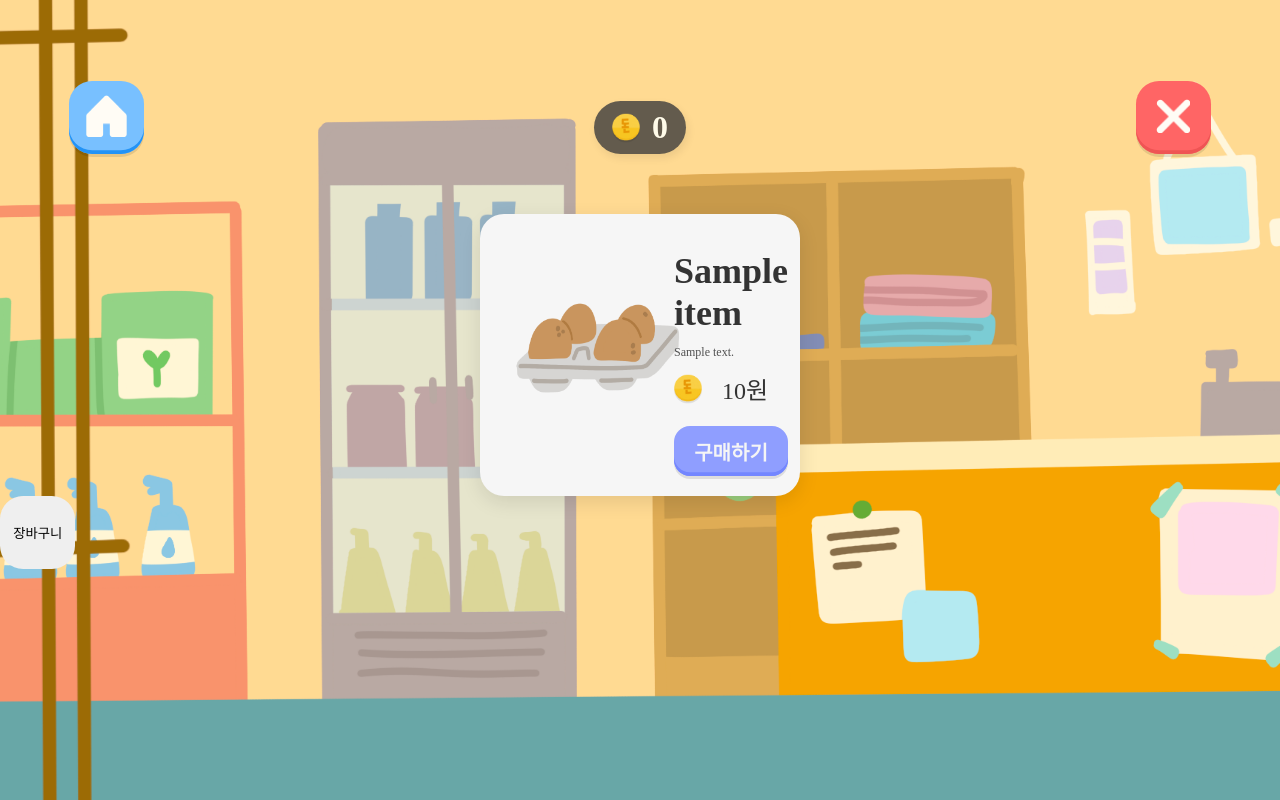
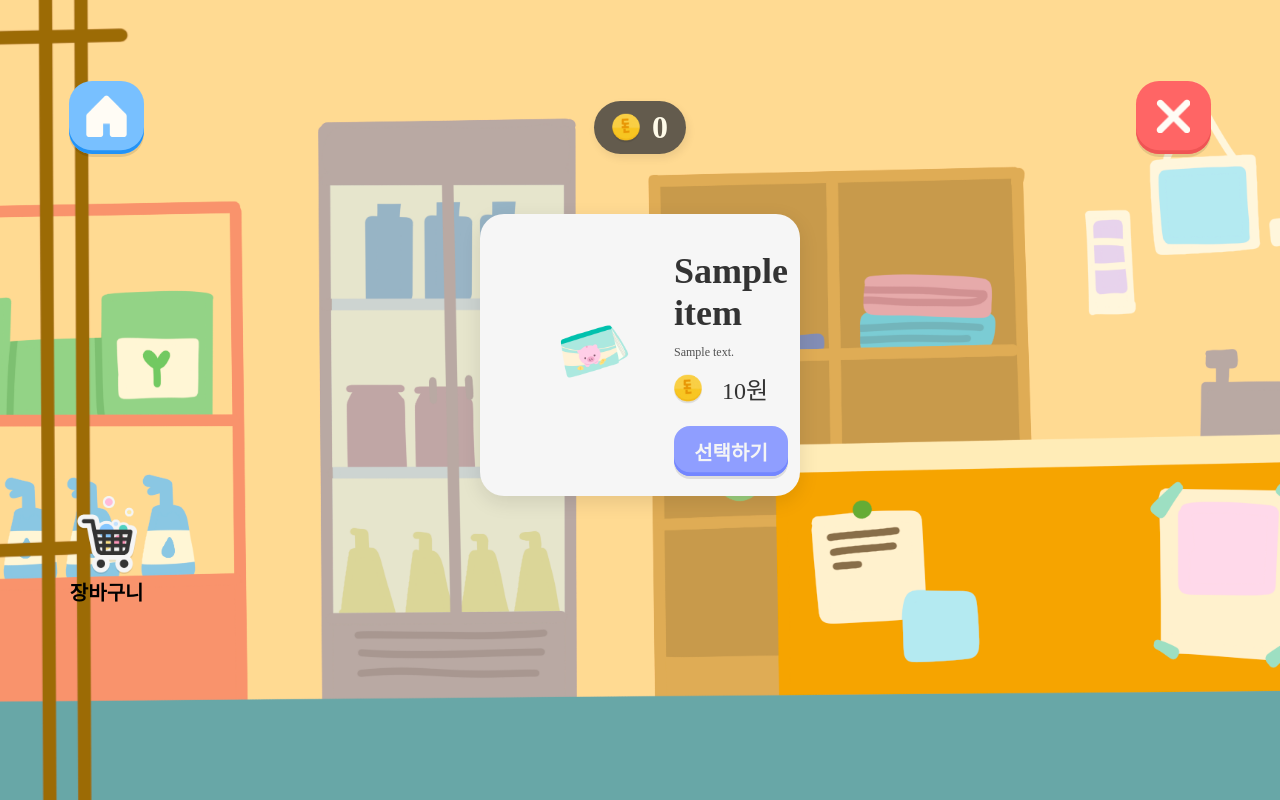
Before and after one commit to jwkwon-715/donimoney, a Node server app: page /game/mart/itemList in a window 1280 px wide. Run offline with Node 20, Linux system fonts and the light colour scheme; a user stored in the database is signed in; tables that the repository leaves empty hold one stand-in row (values such as "Sample post"); some libraries are stand-ins or nearby versions; some web fonts are replaced.

Commit message:
mart style 수정, 이미지 경로 수정
- mart 영수증 및 장바구니 아이콘 스타일 수정
- item_id로 이미지 받도록 item_id와 이미지 파일 이름 매핑, 경로 수정
- storyScene nav-buttons padding 값 수정

```diff
--- a/public/stylesheets/martItem.css
+++ b/public/stylesheets/martItem.css
@@ -141,15 +137,26 @@ body {
     position: relative;
 }
 
+#toggle-cart-btn {
+    background: none;
+    margin-left: 69px;
+}
+
 .cart-icon {
     width: 60px;
-    margin-bottom: 10px;
 }
 
 h2 {
     font-family: 'Cafe24DongDong';
     font-size: 64px;
     color: #333333;
+    display: flex;
+    justify-content: center;
+}
+
+h3 {
+    font-family: 'Cafe24DongDong';
+    font-size: 20px;
 }
 
 .modal-item {
@@ -182,7 +189,7 @@ h2 {
 .item-img {
     width: 200px;
     height: 140px;
-    /* background-color: #ccc; */
+    object-fit: contain;
 }
 
 .qty-btn {
--- a/views/game/martItemList.ejs
+++ b/views/game/martItemList.ejs
@@ -19,10 +19,20 @@
     </div> -->
 
     <ul class="item-list">
+      <% const imageMap = {
+        1: "moneyJournal",
+        2: "pencil",
+        3: "milk",
+        4: "eraser",
+        5: "egg",
+        6: "cowboyHat"
+      }; %>
+
         <% items.forEach(item => { %>
+          <!-- <% const imageFileName = imageMap[item.item_id] || "default"; %> -->
           <li class="item-card">
             <div class="item-left">
-                <img src="/images/object/egg.png" class="item-img" alt="상품 이미지"> <!-- item_id로 받아오기 -->
+                <img src="/images/object/<%= imageMap[item.item_id]%>.png" class="item-img" alt="상품 이미지">
             </div>
             <div class="item-right">
                 <h3 class="item-title"><%= item.item_name %></h3>
@@ -35,7 +45,7 @@
                 '<%= item.item_id %>',
                 '<%= item.item_name %>',
                 '<%= item.item_price %>',
-                '/images/object/egg.png')">구매하기
+                '/images/object/<%= imageMap[item.item_id]%>.png')">선택하기
                 </button>
             </div>
           </li>
@@ -49,7 +59,7 @@
 
           <div class="modal-item">
             <button onclick="changeModalQuantity(-1)" class="qty-btn minus-btn">-</button>
-            <img id="modal-item-img" src="/images/item_placeholder.png" class="item-img"/>
+            <img id="modal-item-img" src="/images/todragon_transparent.png" class="item-img"/>
             <button onclick="changeModalQuantity(1)" class="qty-btn plus-btn">+</button>
           </div>
 
@@ -69,24 +79,31 @@
         </div>
       </div>
 
-      <button id="toggle-cart-btn">장바구니</button>
+      <button id="toggle-cart-btn">
+        <img src="/images/cart_icon.png" class="cart-icon" alt="">
+        <h3>장바구니</h3>
+      </button>
       <div id="cart" class="cart-container hidden">
         <div class="cart-panel">
-          <h2>장바구니</h2>
+          <h2 class="cart-title">장바구니</h2>
           <table class="cart-table">
             <thead>
-              <tr>
-                <th>상품 이름</th>
-                <th>수량</th>
-                <th>가격</th>
+              <tr class="cart-header-row">
+                <th class="name">상품 이름</th>
+                <th class="name">수량</th>
+                <th class="name">가격</th>
+                <tr class="separator">
+                  <td class="td-option" colspan="3"></td>
+                </tr>
               </tr>
-
             </thead>
-            <tbody id="cart-body"></tbody>
+            <tbody id="cart-body">
+            </tbody>
             <tfoot>
-              <tr>
-                <div class="separator"></div>
-                <div class="dashed-line"></div>
+              <tr class="dashed-line">
+                <td class="td-option" colspan="3"></td>
+              </tr>
+              <tr class="cart-total-row">
                 <td colspan="2"><strong>합계</strong></td>
                 <td><span id="cart-total">0</span>원</td>
               </tr>
@@ -95,8 +112,6 @@
           <button class="exit-button" onclick="finishPurchase()">구매하기</button>
         </div>
       </div>
-
-
       <script src="/javascripts/martPurchase.js"></script>
 </body>
 </html>
--- a/views/game/storyScene.ejs
+++ b/views/game/storyScene.ejs
@@ -9,6 +9,10 @@
       padding: 0;
       background-color: #000;
       overflow: hidden;
+    }
+
+    .nav-buttons {
+      padding: 0;
     }
   </style>
   <link rel="stylesheet" href="/stylesheets/style.css">
```
Also changed, not shown: other parts of public/stylesheets/martItem.css (+22 -30 lines).
